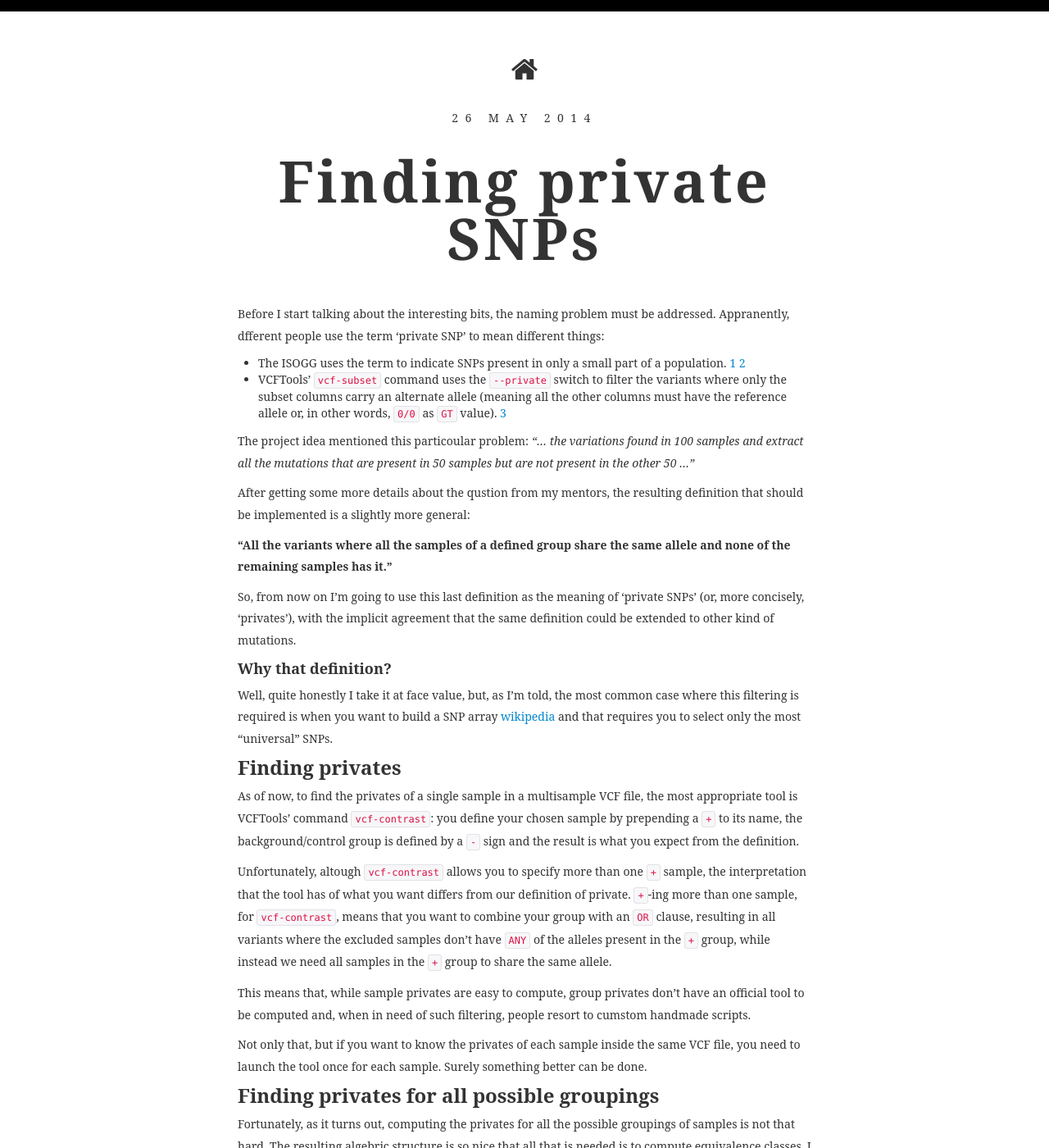
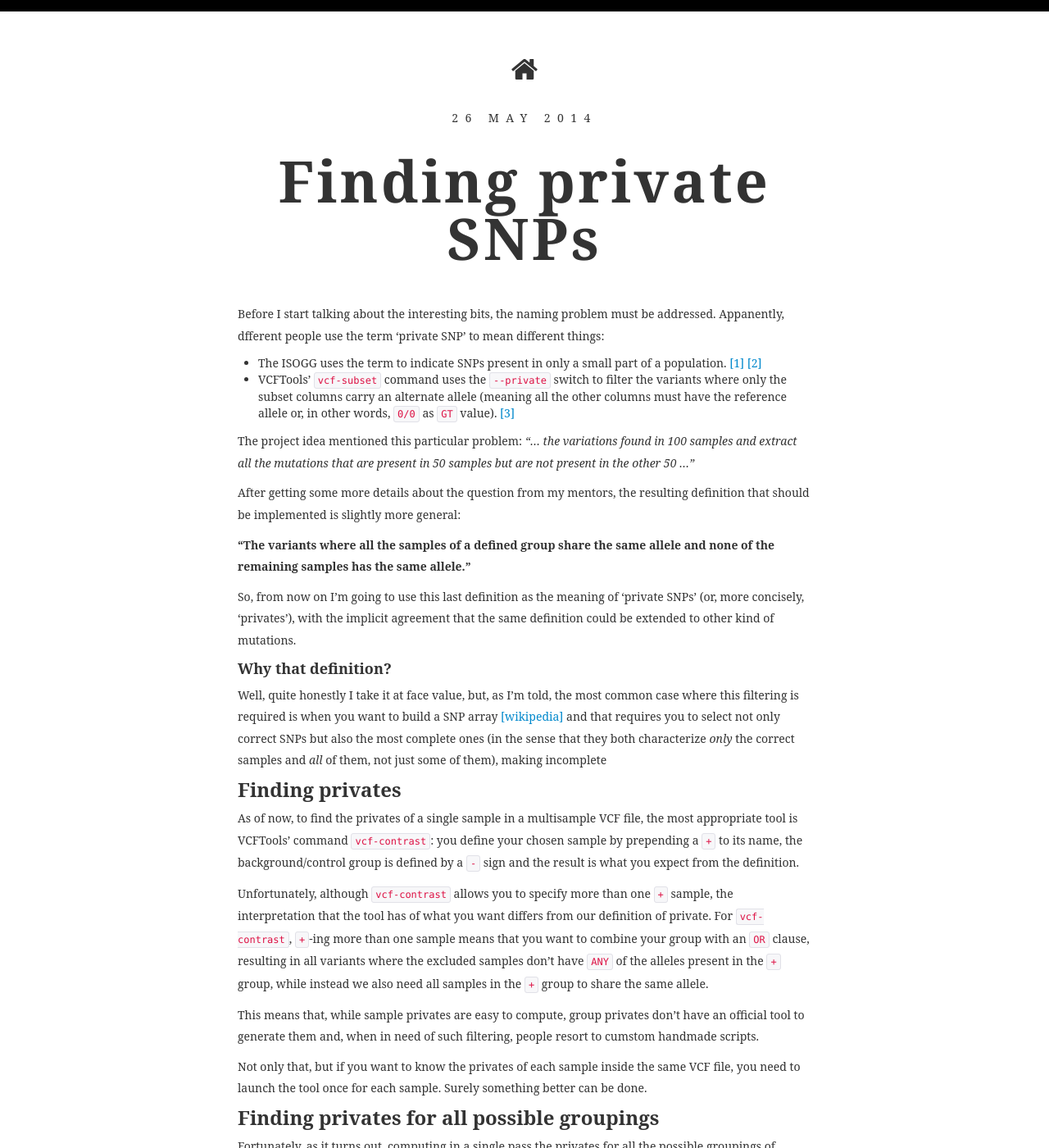
Before and after one commit to kristoff-it/GSoC-2014-OBF, a Jekyll site: the page built from _posts/2014-05-26-finding-private-characteristics.md, in a window 1280 px wide and 1400 px high. Shown: the whole window at 82% size. Built offline with Jekyll 4.4.1, drawn with Linux system fonts in a browser that asks for light colours; some web fonts are replaced; Markdown is read by kramdown in place of the engine named in the settings; some of the changed text lies outside the part shown.

Commit message:
small corrections

```diff
--- a/_posts/2014-05-26-finding-private-characteristics.md
+++ b/_posts/2014-05-26-finding-private-characteristics.md
@@ -4,38 +4,38 @@
 ---
 
 Before I start talking about the interesting bits, the naming problem must be addressed.
-Appranently, dfferent people use the term 'private SNP' to mean different things:
+Appanently, dfferent people use the term 'private SNP' to mean different things:
 
-* The ISOGG uses the term to indicate SNPs present in only a small part of a population. [1](http://www.snpedia.com/index.php/Private_SNP) [2](http://www.isogg.org/tree/ISOGG_Glossary.html)
-* VCFTools' `vcf-subset` command uses the `--private` switch to filter the variants where only the subset columns carry an alternate allele (meaning all the other columns must have the reference allele or, in other words, `0/0` as `GT` value). [3](http://vcftools.sourceforge.net/perl_module.html#vcf-subset)
+* The ISOGG uses the term to indicate SNPs present in only a small part of a population. [[1]](http://www.snpedia.com/index.php/Private_SNP) [[2]](http://www.isogg.org/tree/ISOGG_Glossary.html)
+* VCFTools' `vcf-subset` command uses the `--private` switch to filter the variants where only the subset columns carry an alternate allele (meaning all the other columns must have the reference allele or, in other words, `0/0` as `GT` value). [[3]](http://vcftools.sourceforge.net/perl_module.html#vcf-subset)
 
-The project idea mentioned this particoular problem:
+The project idea mentioned this particular problem:
 *"... the variations found in 100 samples and extract all the mutations that are present in 50 samples but are not present in the other 50 ..."*
 
-After getting some more details about the qustion from my mentors, the resulting definition that should be implemented is a slightly more general:
+After getting some more details about the question from my mentors, the resulting definition that should be implemented is slightly more general:
 
-**"All the variants where all the samples of a defined group share the same allele and none of the remaining samples has it."**
+**"The variants where all the samples of a defined group share the same allele and none of the remaining samples has the same allele."**
 
 So, from now on I'm going to use this last definition as the meaning of 'private SNPs' (or, more concisely, 'privates'), with the implicit agreement that the same definition could be extended to other kind of mutations.
 
 #### Why that definition? ####
 
-Well, quite honestly I take it at face value, but, as I'm told, the most common case where this filtering is required is when you want to build a SNP array [wikipedia](http://en.wikipedia.org/wiki/SNP_array) and that requires you to select only the most "universal" SNPs.
+Well, quite honestly I take it at face value, but, as I'm told, the most common case where this filtering is required is when you want to build a SNP array [[wikipedia]](http://en.wikipedia.org/wiki/SNP_array) and that requires you to select not only correct SNPs but also the most complete ones (in the sense that they both characterize *only* the correct samples and *all* of them, not just some of them), making incomplete
 
 
 ### Finding privates ###
 
 As of now, to find the privates of a single sample in a multisample VCF file, the most appropriate tool is VCFTools' command `vcf-contrast`: you define your chosen sample by prepending a `+` to its name, the background/control group is defined by a `-` sign and the result is what you expect from the definition.
 
-Unfortunately, altough `vcf-contrast` allows you to specify more than one `+` sample, the interpretation that the tool has of what you want differs from our definition of private. `+`-ing more than one sample, for `vcf-contrast`, means that you want to combine your group with an `OR` clause, resulting in all variants where the excluded samples don't have `ANY` of the alleles present in the `+` group, while instead we need all samples in the `+` group to share the same allele.
+Unfortunately, although `vcf-contrast` allows you to specify more than one `+` sample, the interpretation that the tool has of what you want differs from our definition of private. For `vcf-contrast`, `+`-ing more than one sample means that you want to combine your group with an `OR` clause, resulting in all variants where the excluded samples don't have `ANY` of the alleles present in the `+` group, while instead we also need all samples in the `+` group to share the same allele.
 
-This means that, while sample privates are easy to compute, group privates don't have an official tool to be computed and, when in need of such filtering, people resort to cumstom handmade scripts.
+This means that, while sample privates are easy to compute, group privates don't have an official tool to generate them and, when in need of such filtering, people resort to cumstom handmade scripts.
 
 Not only that, but if you want to know the privates of each sample inside the same VCF file, you need to launch the tool once for each sample. Surely something better can be done.
 
 
 ### Finding privates for all possible groupings ###
 
-Fortunately, as it turns out, computing the privates for all the possible groupings of samples is not that hard.
+Fortunately, as it turns out, computing in a single pass the privates for all the possible groupings of samples is not that hard.
 The resulting algebric structure is so nice that all that is needed is to compute equivalence classes.
 I wrote an explanation of the algorithm which you can find on the main branch of this project's github repository: [computing-privates-all-groupings.md](https://github.com/kappaloris/GSoC-2014-OBF/blob/master/computing-privates-all-groupings.md).
```
